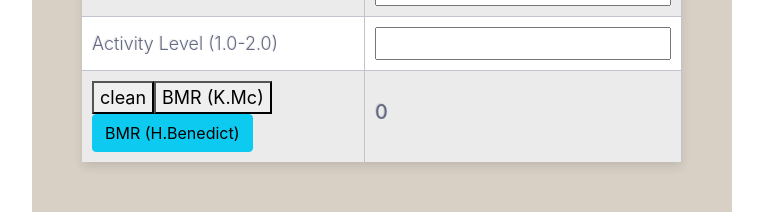
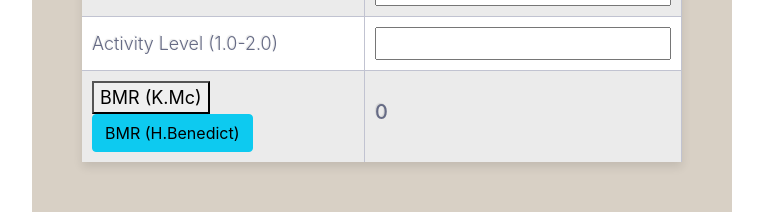
Before and after one commit to NayemulSCode/ProHealth, a React (Create React App) app: page / in a window 1280 px wide. Shown: the part 440-652 px from the top of the page, without its empty margins (258-1021 px from the left). Built offline with nearby package versions, Linux system fonts and the light colour scheme.

Commit message:
modify form data

```diff
--- a/src/components/Anthropometrics/Anthropometrics.js
+++ b/src/components/Anthropometrics/Anthropometrics.js
@@ -1,14 +1,12 @@
-import React, { useState } from 'react';
+import React, { useCallback, useEffect, useState } from 'react';
 import { useForm } from "react-hook-form";
 import { AnthropContext, useGlobalContext } from '../../context/Context';
 import './Anthropo.css';
-const Input = ({ name, register, required }) => (
+const Input = ({name, register, required }) => (
     <>
       <input {...register(name, { required })} />
     </>
   );
-const HarrisBenedict = 1;
-const KatchMcArdle = 2;
 const Anthropometrics = () => {
     const {
         height,
@@ -26,7 +24,6 @@ const Anthropometrics = () => {
         setGender,
         setEnergyNeed,
     } = useGlobalContext(AnthropContext);
-    console.log("age",age);
     const { register,formState: { errors }, handleSubmit } = useForm();
     const onSubmit = (data,e) => {
         e.preventDefault();
@@ -48,22 +45,26 @@ const Anthropometrics = () => {
         setActive(active);
         setGender(gender);
     }
+    // calculate benedict
     const handleExerciseEnergyExpenditure = ()=>{
-        if(HarrisBenedict===1 && gender==='male'){
+        if(gender==='male'){
             let EEF = Math.round((66.6+(13.7*weight)+(5 * height)-(6.8*age))*active);
             setEnergyNeed(EEF);
         }
-        if(HarrisBenedict===1 && gender==='female'){
+        if( gender==='female'){
             let EEF = Math.round((655+(9.6*weight)+(1.85*height)-(4.7*age))*active);
             setEnergyNeed(EEF);
         }
     }
+    //
     const handleKatchMcArdle = () =>{
-        if(KatchMcArdle===2){
             let EEF = Math.round((370 + (21.6*leanMass))*active);
             setEnergyNeed(EEF);
-        }
+
     }
+    // const pop = useCallback(() => {
+    //     setEnergyNeed(energyNeed => !energyNeed);
+    //  }, []);
     return (
         <div className="calulator-table" id="tracker">
         <form className="form" onSubmit={handleSubmit(onSubmit)}>
@@ -95,18 +96,18 @@ const Anthropometrics = () => {
                     </tr>
                     <tr>
                         <td>Height (in.)</td>
-                        <td><Input name="height" register={register} required /></td>
+                        <td><Input value={height} name="height" register={register} required /></td>
                     </tr>
                     <tr>
                         <td>Body Fat(%)</td>
-                        <td><Input name="bodyFat" register={register} required /></td>
+                        <td><Input  name="bodyFat" register={register} required /></td>
                     </tr>
                     <tr>
                         <td>Activity Level (1.0-2.0)</td>
                         <td><Input name="active" register={register} required /></td>
                     </tr>
                     <tr>
-                        <td><button  >clean</button><button onClick={handleKatchMcArdle()} >BMR (K.Mc)</button><button onClick={handleExerciseEnergyExpenditure()} className="btn btn-info small" type="submit" >BMR (H.Benedict)</button></td>
+                        <td><button onClick={handleKatchMcArdle} >BMR (K.Mc)</button><button onClick={handleExerciseEnergyExpenditure} className="btn btn-info small" type="submit" >BMR (H.Benedict)</button></td>
                         <td><h5>
                             {energyNeed}
                         </h5></td>
--- a/src/context/Context.js
+++ b/src/context/Context.js
@@ -10,7 +10,7 @@ const AnthropProvider = ({children}) =>{
     const [leanMass, setLeanMass] = useState("");
     const [active, setActive] = useState("");
     const [gender, setGender] = useState("");
-    const [energyNeed, setEnergyNeed] = useState("")
+    const [energyNeed, setEnergyNeed] = useState(0);
     return (
         <AnthropContext.Provider
             value={{
```
